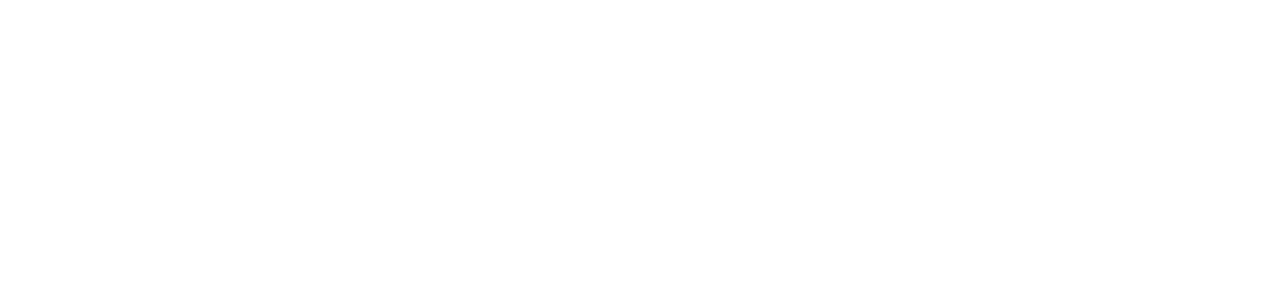
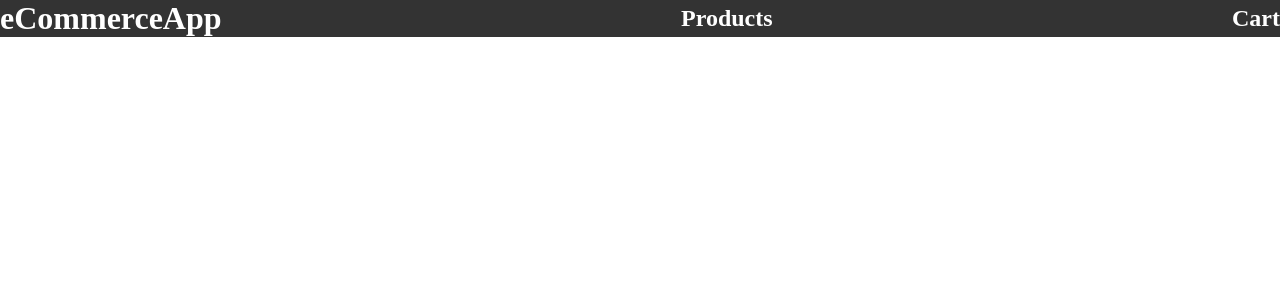
Before and after one commit to AlexDegerman/e-commerce-app, a React (Vite) app: page / in a window 1280 px wide. Shown: the top 300 px of the page. Built offline with nearby package versions, Linux system fonts and the light colour scheme.

Commit message:
Add header

```diff
--- a/src/App.css
+++ b/src/App.css
@@ -0,0 +1,3 @@
+body {
+  background-color: white;
+}
--- a/src/App.jsx
+++ b/src/App.jsx
@@ -1,10 +1,13 @@
 import './App.css'
+import Header from './components/Header'
 
 function App() {
 
 
   return (
-    <div></div>
+    <div className="app-container">
+      <Header/>
+    </div>
   )
 }
 
--- /dev/null
+++ b/src/components/Header.jsx
@@ -0,0 +1,14 @@
+import "../styles/Header.css";
+
+const Header = () => {
+
+  return (
+    <div className="header">
+      <h1>eCommerceApp</h1>
+      <h2>Products</h2>
+      <h2>Cart</h2>
+    </div>
+  )
+}
+
+export default Header
--- a/src/index.css
+++ b/src/index.css
@@ -0,0 +1,10 @@
+* {
+  margin: 0;
+  padding: 0;
+  box-sizing: border-box;
+}
+
+html, body {
+  width: 100%;
+  height: 100%;
+}
--- /dev/null
+++ b/src/styles/Header.css
@@ -0,0 +1,8 @@
+.header {
+  display: flex;
+  flex-direction: row;
+  align-items: center;
+  justify-content: space-between;
+  background-color: #333333;
+  color: white;
+}
```
